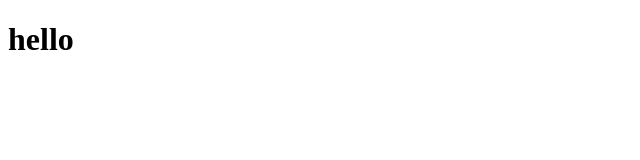
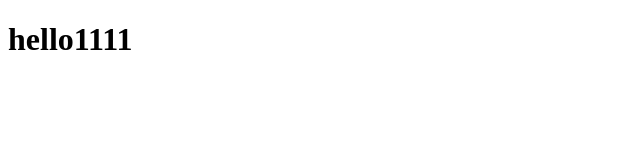
Before and after one commit to edujguerra/ignews, a Next.js app: page / in a window 1280 px wide. Shown: the top 160 px of the page, without its empty margins (0-640 px from the left). Built offline with nearby package versions, Linux system fonts and the light colour scheme.

Commit message:
first1 commit

```diff
--- a/src/pages/index.tsx
+++ b/src/pages/index.tsx
@@ -1,5 +1,5 @@
 export default function Home() {
   return (
-    <h1>hello</h1>
+    <h1>hello1111</h1>
   )
 }
```
